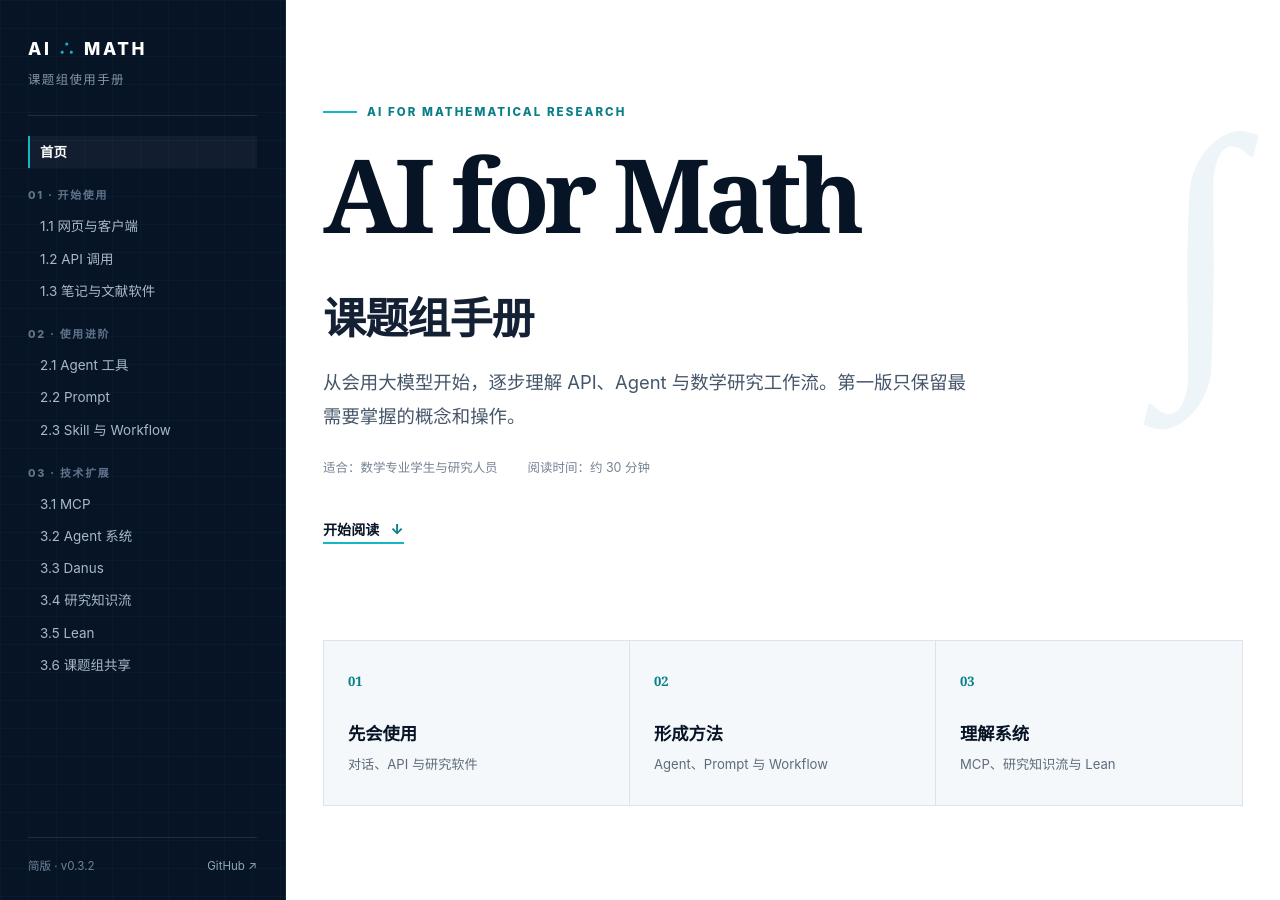
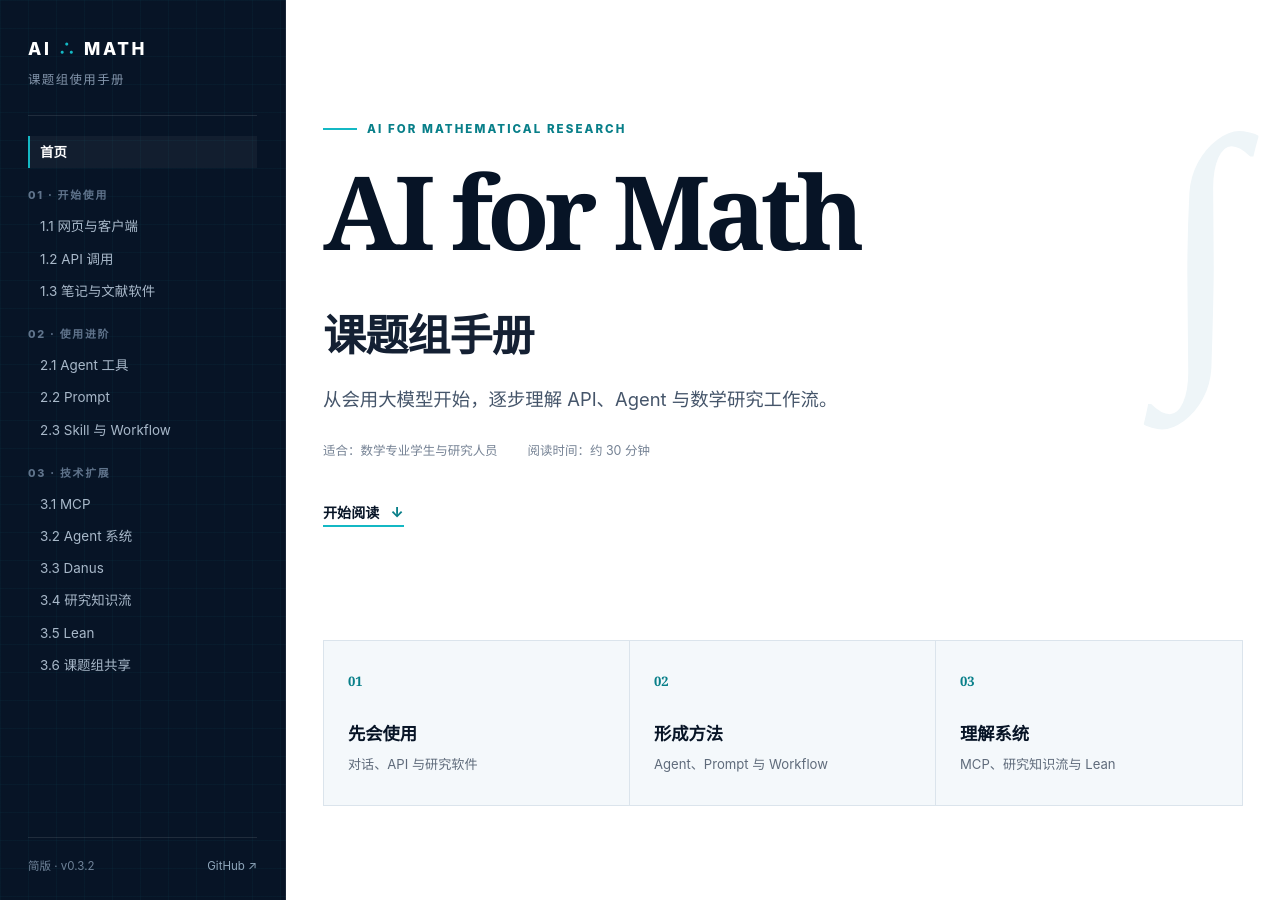
Before and after one commit to sinplay20/ai-for-math-handbook, a Jekyll site: the page built from index.html, in a window 1280 px wide and 900 px high. Built offline with Jekyll 4.4.1, drawn with Linux system fonts in a browser that asks for light colours.

Commit message:
Update index.html

```diff
--- a/index.html
+++ b/index.html
@@ -6,7 +6,7 @@ title: AI for Math 课题组手册
 <section class="intro" aria-labelledby="page-title">
   <div class="eyebrow"><span></span>AI FOR MATHEMATICAL RESEARCH</div>
   <h1 id="page-title">AI for Math<br><em>课题组手册</em></h1>
-  <p class="lead">从会用大模型开始，逐步理解 API、Agent 与数学研究工作流。第一版只保留最需要掌握的概念和操作。</p>
+  <p class="lead">从会用大模型开始，逐步理解 API、Agent 与数学研究工作流。</p>
   <div class="intro-meta"><span>适合：数学专业学生与研究人员</span><span>阅读时间：约 30 分钟</span></div>
   <a class="start-link" href="#chapter-1">开始阅读 <span>↓</span></a>
 </section>
```
